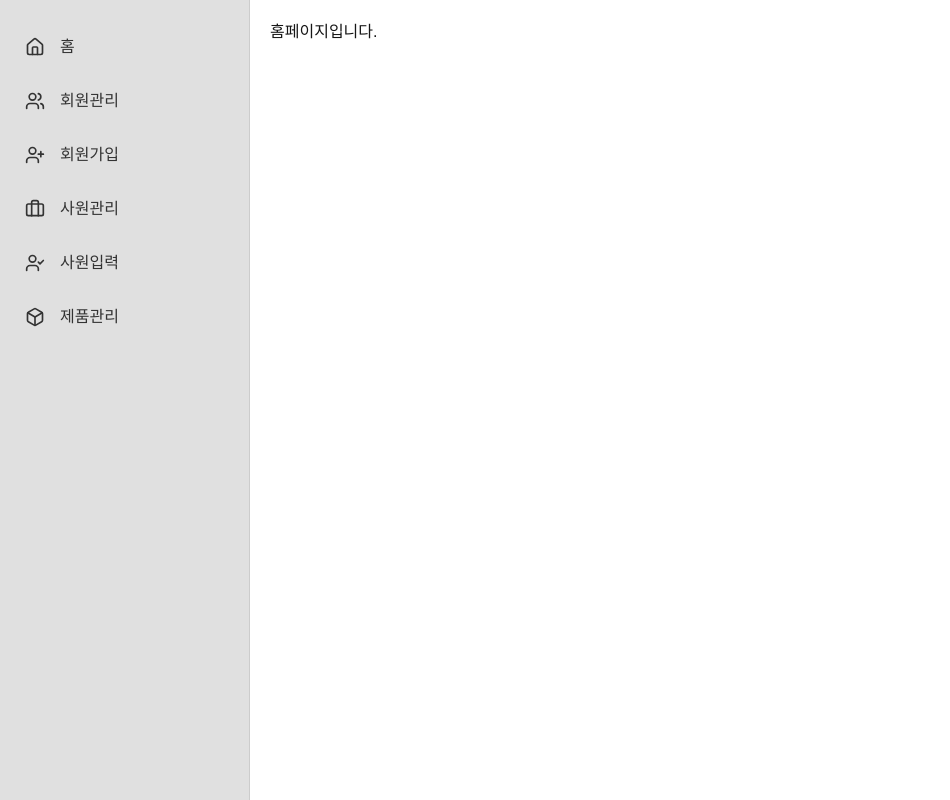
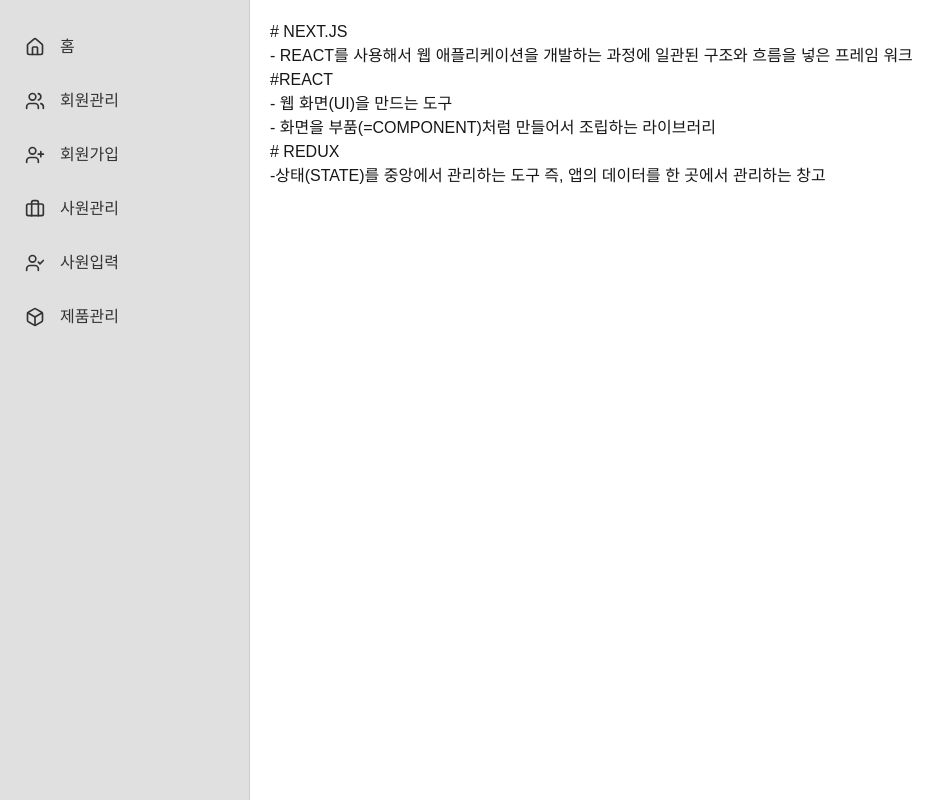
Before and after one commit to jinki238/next-member, a Next.js app: page / in a window 1280 px wide. Shown: the whole page, without its empty margins (0-950 px from the left). Built offline with nearby package versions, Linux system fonts and the light colour scheme.

Commit message:
삭제기능수정

```diff
--- a/src/app/page.tsx
+++ b/src/app/page.tsx
@@ -1,7 +1,17 @@
 const Homepage = () => {
   return (
     <main>
-      <p>홈페이지입니다.</p>
+      <h1># NEXT.JS</h1>
+      <h3>
+ - REACT를 사용해서 웹 애플리케이션을 개발하는 과정에 일관된 구조와 흐름을 넣은 프레임 워크
+</h3>
+<h1>#REACT</h1>
+<h3> - 웹 화면(UI)을 만드는 도구</h3>
+<h3>- 화면을 부품(=COMPONENT)처럼 만들어서 조립하는 라이브러리</h3>
+<h1># REDUX</h1>
+<h3>-상태(STATE)를 중앙에서 관리하는 도구
+즉, 앱의 데이터를 한 곳에서 관리하는 창고
+</h3>
     </main>
   );
 };
--- a/src/app/product/page.tsx
+++ b/src/app/product/page.tsx
@@ -1,7 +1,8 @@
 const page = () => {
     return (
         <main>
-            <p>제품페이지입니다.</p>
+            <h1>제품페이지입니다.</h1>
+            <h3>(준비중입니다......)</h3>
         </main>
     );
 };
--- a/src/components/emp/Detail.tsx
+++ b/src/components/emp/Detail.tsx
@@ -1,6 +1,6 @@
 "use client"
 
-import { fetchEmpDetailRequest } from "@/features/emp/slice";
+import { deleteEmpRequest, fetchEmpDetailRequest } from "@/features/emp/slice";
 import { AppDispatch, RootState } from "@/store/store";
 import Link from "next/link";
 import { useParams } from "next/navigation";
@@ -15,7 +15,6 @@
         error:state.emp.detailStatus.error,
         detail:state.emp.detail
     }),shallowEqual);
-
     useEffect(()=>{
         if (!empno) return;
         dispatch(fetchEmpDetailRequest(empno));
@@ -37,7 +36,6 @@
                 <Link href={`/emp/${detail?.empno}/edit`}>
                 <button>수정</button>
                 </Link>
-                <button>삭제</button>
                 </div>
             }
         </div>
--- a/src/components/emp/Item.tsx
+++ b/src/components/emp/Item.tsx
@@ -82,6 +82,7 @@
                     <Link href={`/emp/${emp.empno}`}>
                         <button className={styles.btnDetail}>상세보기</button>
                     </Link>
+                    <button className={styles.btnDetail} onClick={onDelete}>삭제</button>
                 </div>
                 {/* 점 세개 아이콘 (삭제 등을 연결하고 싶을 때 사용) */}
                 <span className={styles.moreIcon} onClick={onDelete}>⋮</span>
--- a/src/components/emp/List.tsx
+++ b/src/components/emp/List.tsx
@@ -38,7 +38,7 @@
 
             {/* 표 헤더 */}
             <div className={styles.listHeader}>
-                <div>사원정보</div>
+                <div>사원번호(사원명)</div>
                 <div>관리</div>
             </div>
 
--- a/src/components/member/Detail.tsx
+++ b/src/components/member/Detail.tsx
@@ -33,7 +33,6 @@
                 <Link href={`/member/${detail?.id}/edit`}>
                 <button>수정</button>
                 </Link>
-                <button>삭제</button>
                 </div>
             }
         </div>
--- a/src/components/member/Item.tsx
+++ b/src/components/member/Item.tsx
@@ -83,6 +83,7 @@
                     <Link href={`/member/${member.id}`}>
                         <button className={styles.btnDetail}>상세보기</button>
                     </Link>
+                    <button className={styles.btnDetail} onClick={onDelete}>삭제</button>
                 </div>
                 {/* 점 세개는 absolute로 맨 오른쪽에 배치될 예정 */}
                 <span className={styles.moreIcon} >⋮</span>
```
